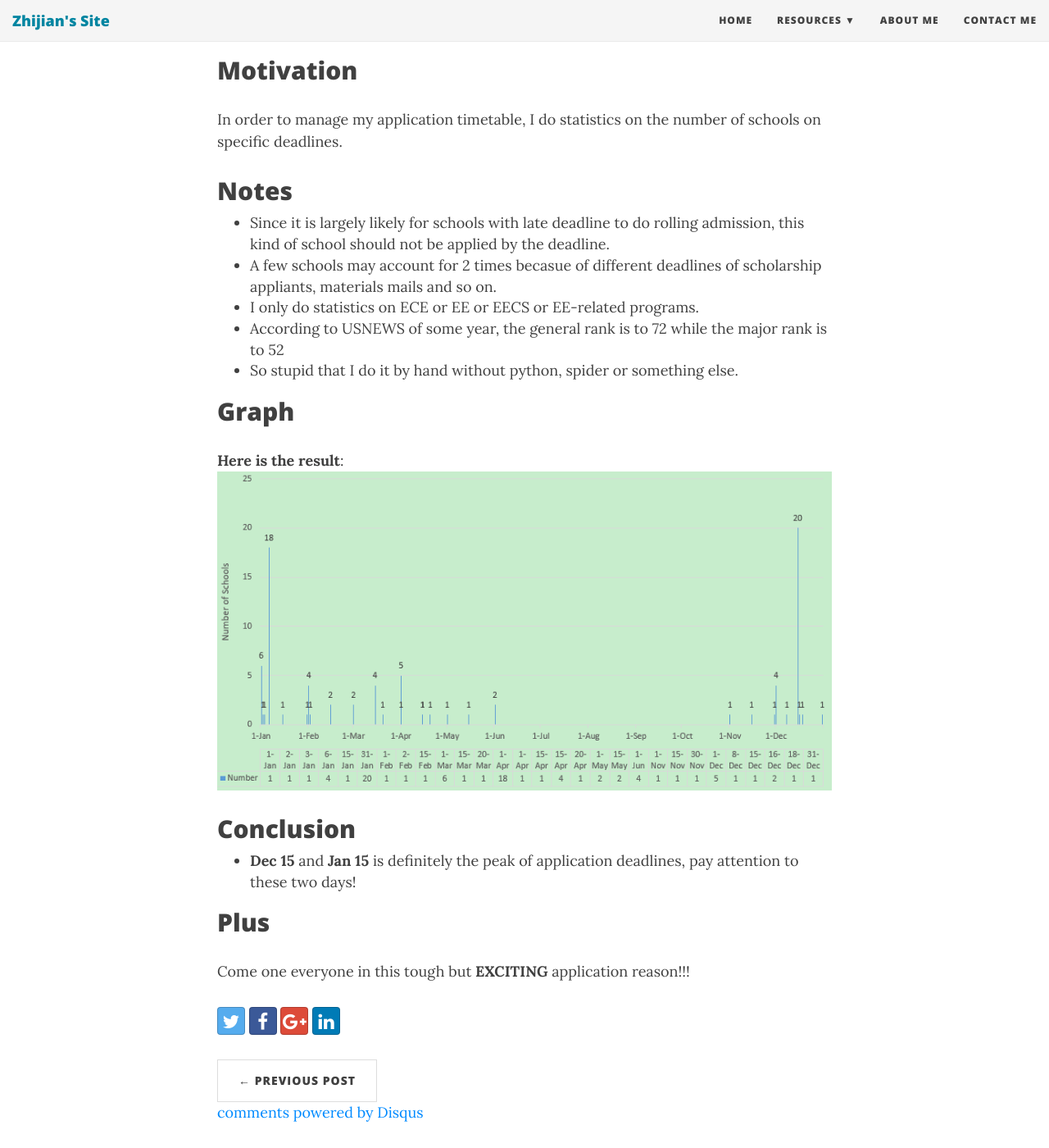
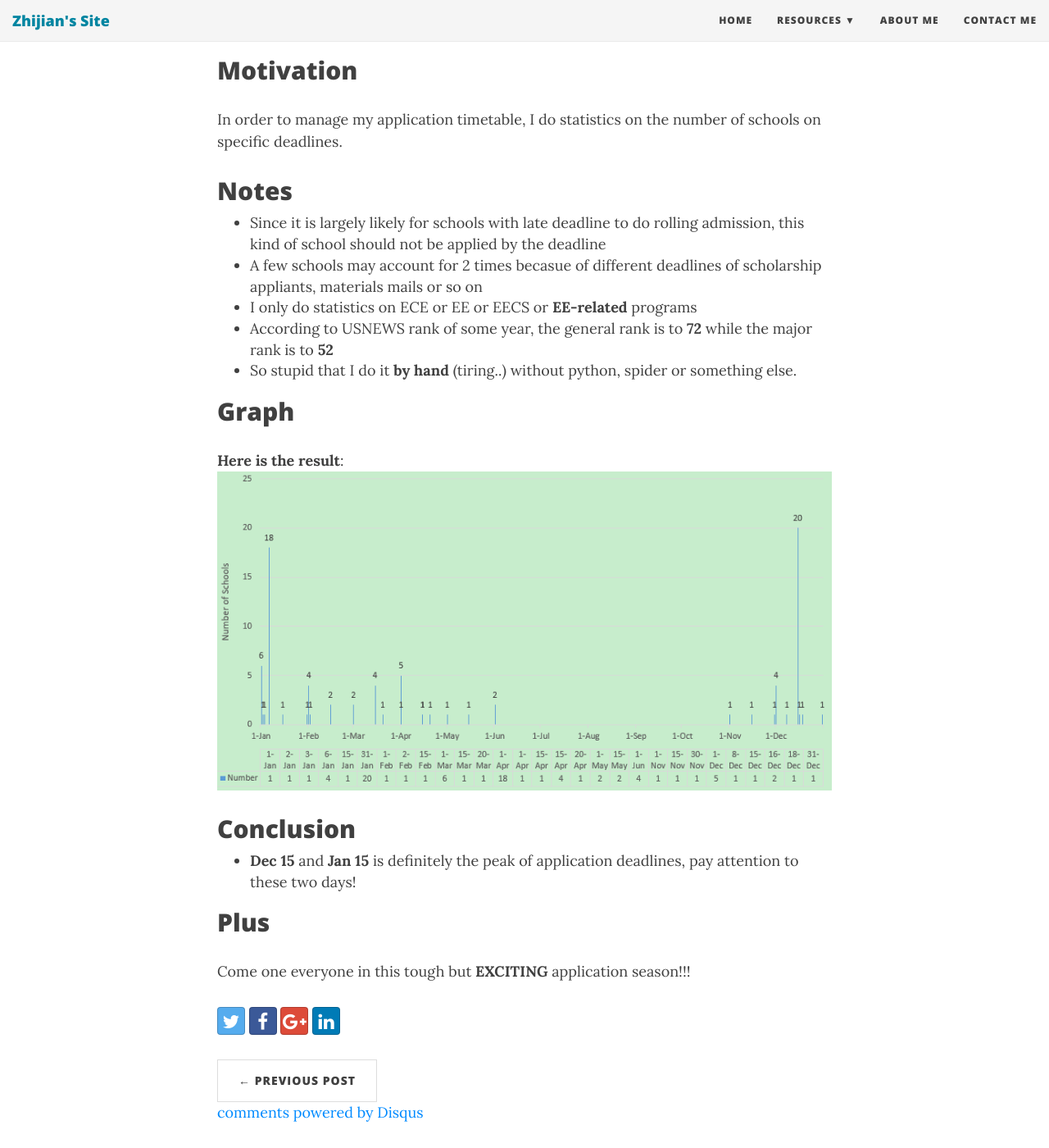
Before and after one commit to softwarelight/ZhijianJiang, a Jekyll site: the page built from _posts/fly_overseas/2016-10-13-ECE-Deadlines-Statistics.md, in a window 1280 px wide and 1400 px high, scrolled down 241 px. Shown: the whole window at 82% size. Built offline with Jekyll 4.4.1, drawn with Linux system fonts in a browser that asks for light colours; nearby versions of some CDN libraries; comment, search, counter and statistics services are not loaded.

Commit message:
Update 2016-10-13-ECE-Deadlines-Statistics.md

```diff
--- a/_posts/fly_overseas/2016-10-13-ECE-Deadlines-Statistics.md
+++ b/_posts/fly_overseas/2016-10-13-ECE-Deadlines-Statistics.md
@@ -7,11 +7,11 @@ subtitle: Apply as soon as possible
 In order to manage my application timetable, I do statistics on the number of schools on specific deadlines.
 
 ## Notes
-* Since it is largely likely for schools with late deadline to do rolling admission, this kind of school should not be applied by the deadline.
-* A few schools may account for 2 times becasue of different deadlines of scholarship appliants, materials mails and so on.
-* I only do statistics on ECE or EE or EECS or EE-related programs.
-* According to USNEWS of some year, the general rank is to 72 while the major rank is to 52
-* So stupid that I do it by hand without python, spider or something else.
+* Since it is largely likely for schools with late deadline to do rolling admission, this kind of school should not be applied by the deadline
+* A few schools may account for 2 times becasue of different deadlines of scholarship appliants, materials mails or so on
+* I only do statistics on ECE or EE or EECS or **EE-related** programs
+* According to USNEWS rank of some year, the general rank is to **72** while the major rank is to **52**
+* So stupid that I do it **by hand** (tiring..) without python, spider or something else.
 
 ## Graph
 **Here is the result**:
@@ -21,4 +21,4 @@ In order to manage my application timetable, I do statistics on the number of sc
 * **Dec 15** and **Jan 15** is definitely the peak of application deadlines, pay attention to these two days!
 
 ## Plus
-Come one everyone in this tough but **EXCITING** application reason!!!
+Come one everyone in this tough but **EXCITING** application season!!!
```
